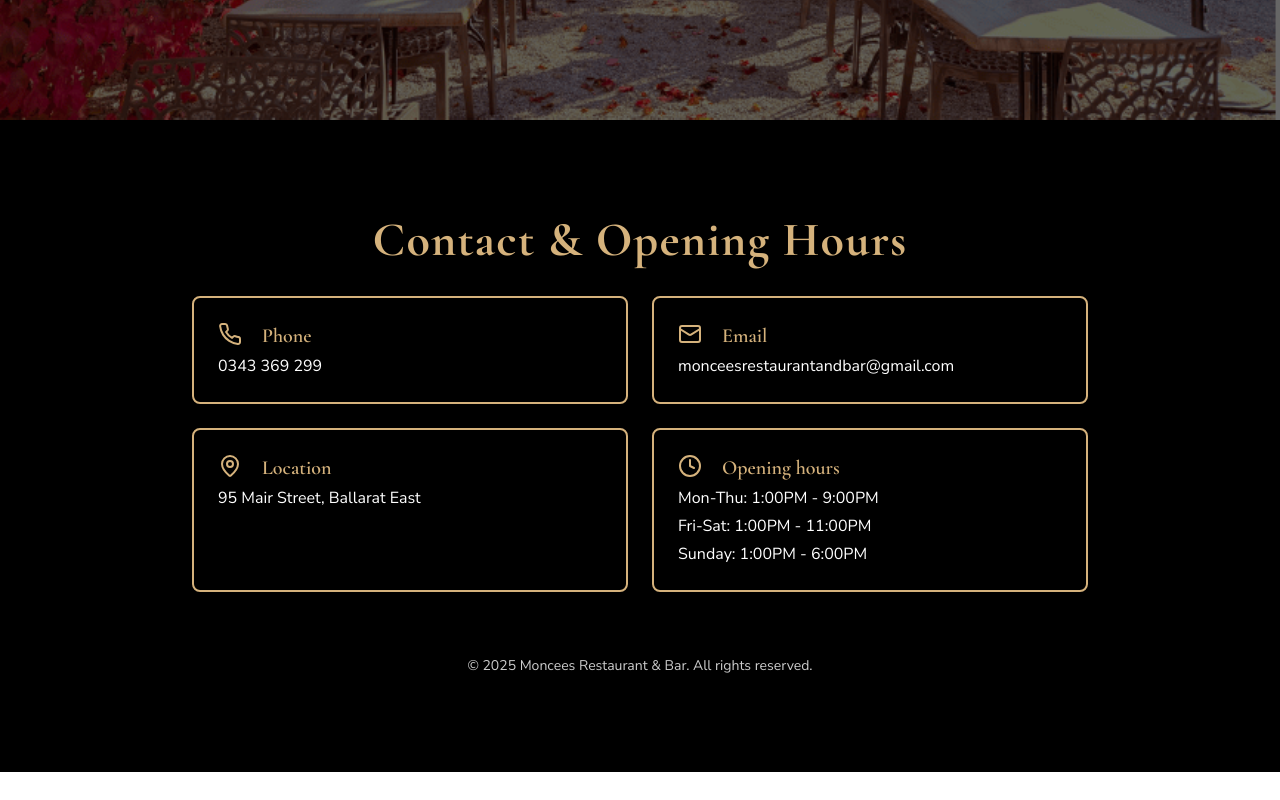
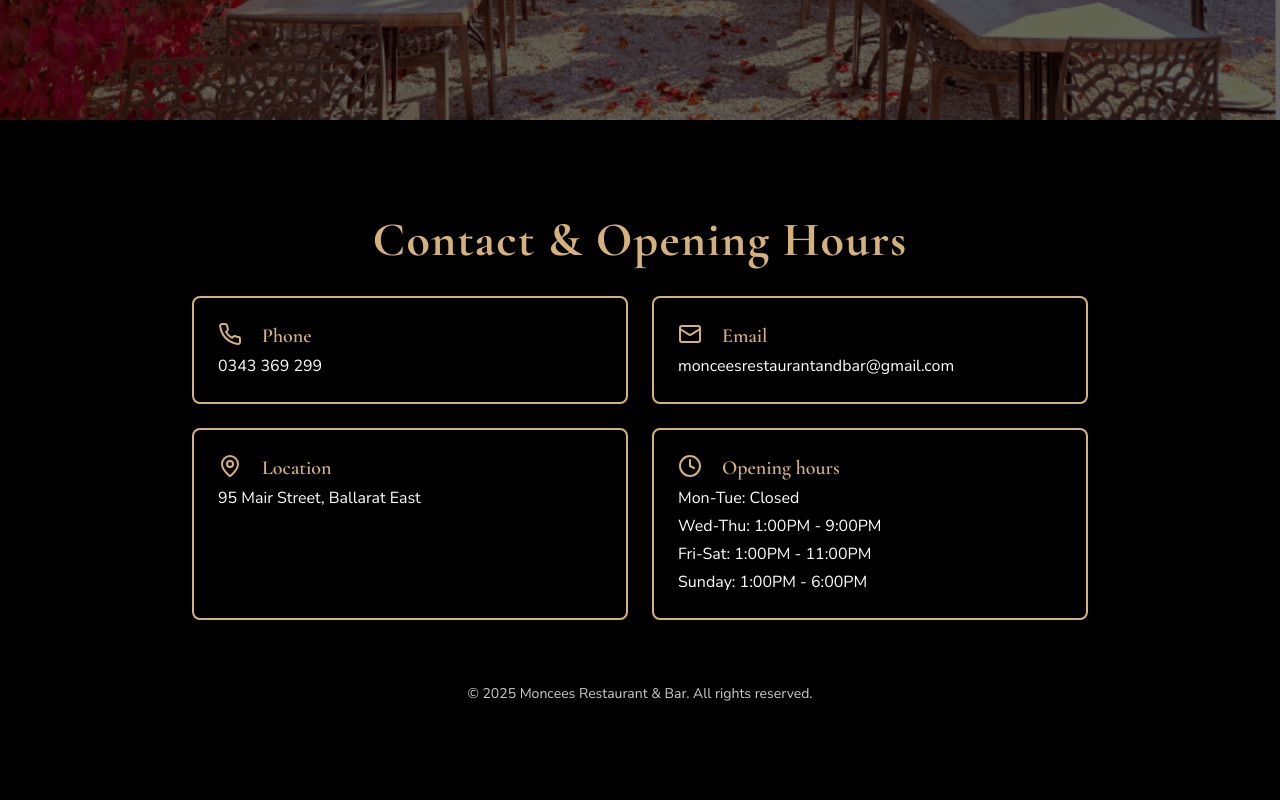
Before and after one commit to MoncyTech/Moncees-restaurant, a React (Vite) app: page / in a window 1280 px wide. Shown: the part 680-1480 px from the top of the page. Before the commit the page ends 1452 px from the top, so only its background shows below. Built offline with nearby package versions, Linux system fonts and the light colour scheme.

Commit message:
updated opening hours

```diff
--- a/src/constant/data.js
+++ b/src/constant/data.js
@@ -19,7 +19,8 @@ export const contactData = [
     icon: "Clock",
     title: "Opening hours",
     value: [
-      "Mon-Thu: 1:00PM - 9:00PM",
+      "Mon-Tue: Closed",
+      "Wed-Thu: 1:00PM - 9:00PM",
       "Fri-Sat: 1:00PM - 11:00PM",
       "Sunday: 1:00PM - 6:00PM",
     ],
```
